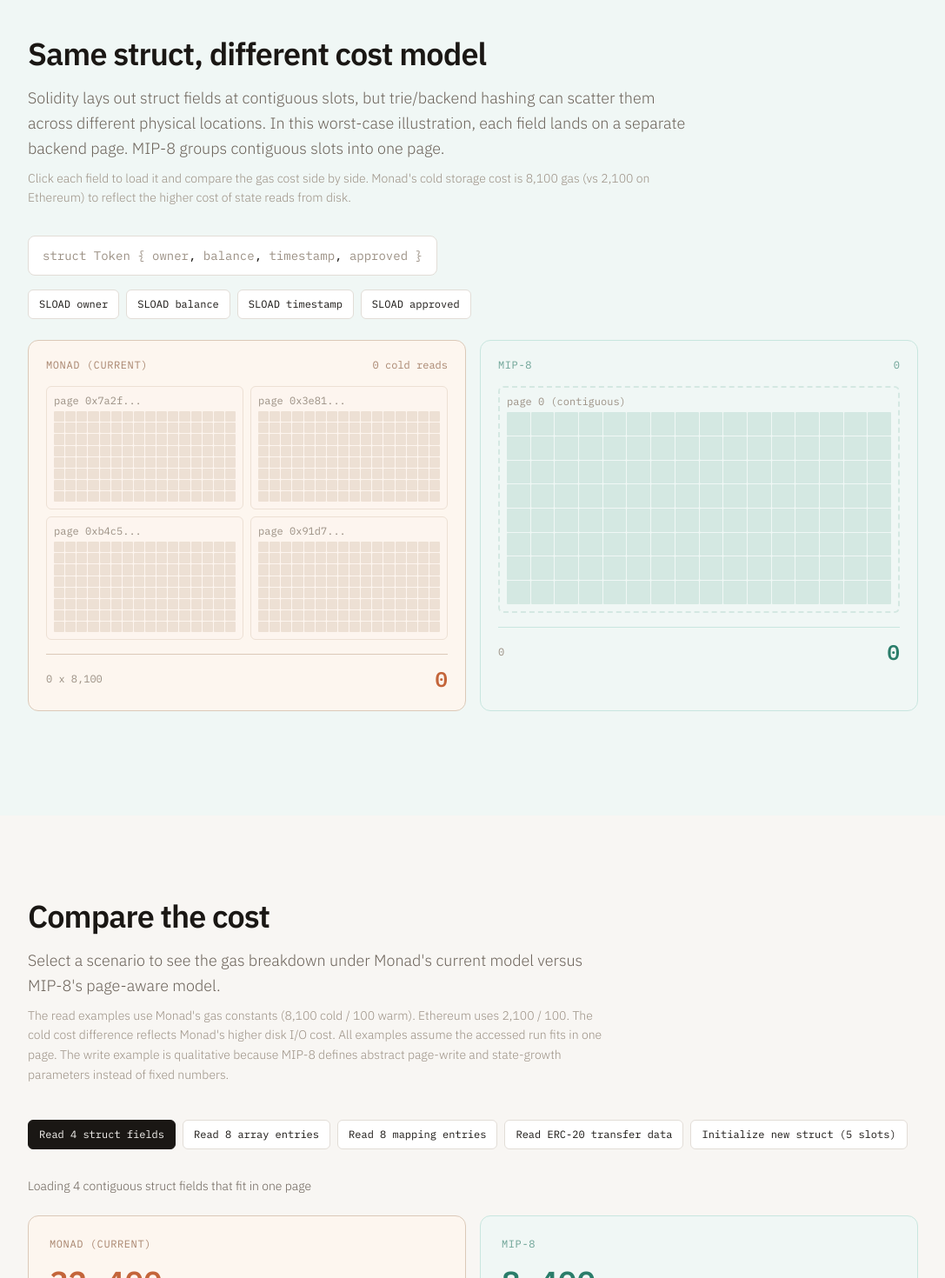
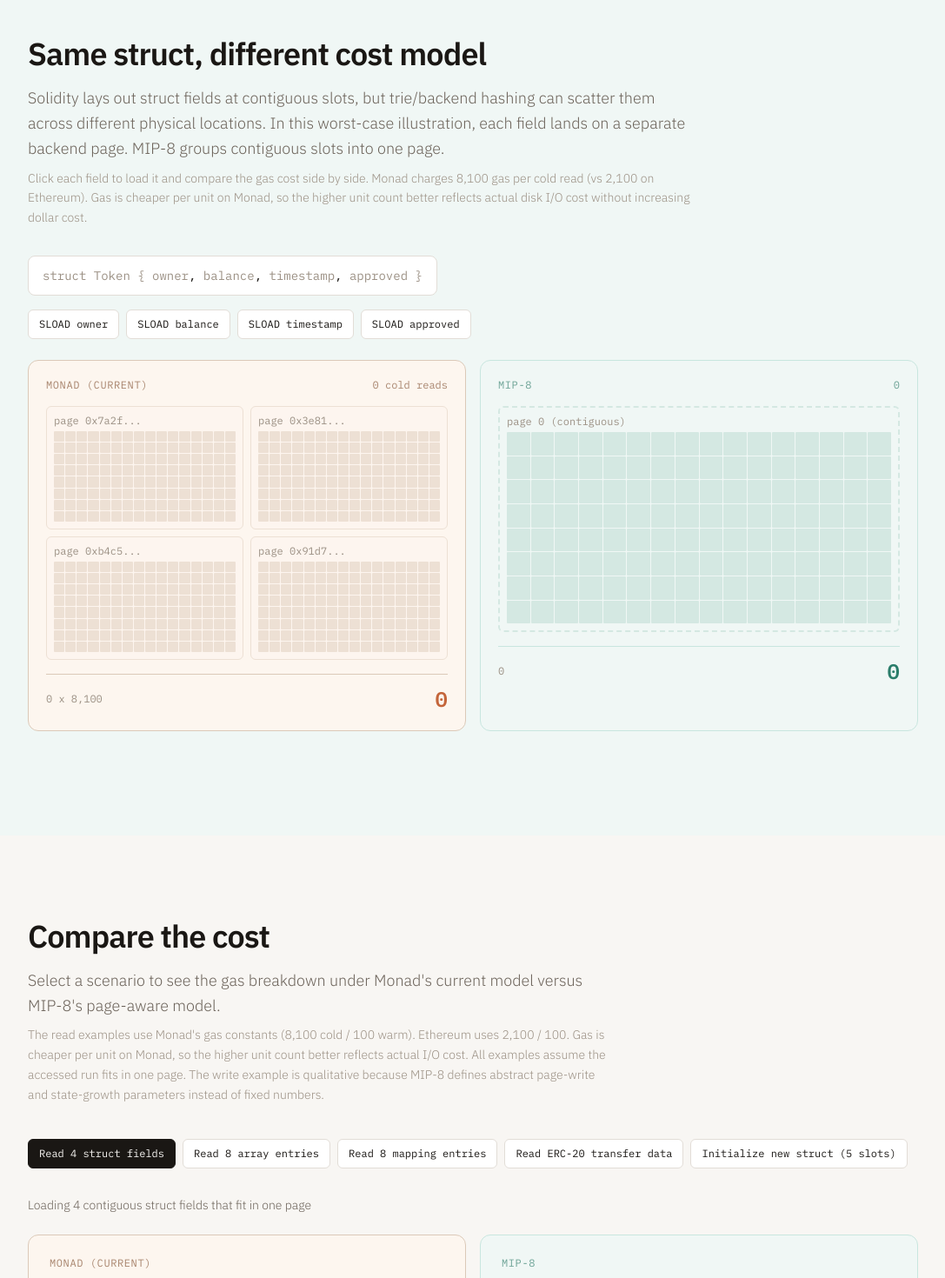
Before and after one commit to portdeveloper/pageified-storage, a Next.js app: page /mip-8 in a window 1280 px wide. Shown: the part 994-2464 px from the top of the page at 87% size, without its empty margins (96-1183 px from the left). Built offline with nearby package versions, Linux system fonts and the light colour scheme.

Commit message:
Clarify: Monad gas is cheaper per unit, so higher cold access units are not more expensive

```diff
--- a/src/components/ComparisonSection.tsx
+++ b/src/components/ComparisonSection.tsx
@@ -62,8 +62,9 @@
         </p>
         <p className="text-sm text-text-tertiary font-light max-w-3xl leading-relaxed mb-8">
           Click each field to load it and compare the gas cost side by side.
-          Monad&apos;s cold storage cost is 8,100 gas (vs 2,100 on Ethereum) to
-          reflect the higher cost of state reads from disk.
+          Monad charges 8,100 gas per cold read (vs 2,100 on Ethereum).
+          Gas is cheaper per unit on Monad, so the higher unit count better
+          reflects actual disk I/O cost without increasing dollar cost.
         </p>
 
         {/* Struct + buttons */}
--- a/src/components/GasCalculatorSection.tsx
+++ b/src/components/GasCalculatorSection.tsx
@@ -101,8 +101,9 @@
         </p>
         <p className="text-sm text-text-tertiary font-light max-w-2xl leading-relaxed mb-10">
           The read examples use Monad&apos;s gas constants (8,100 cold / 100 warm).
-          Ethereum uses 2,100 / 100. The cold cost difference reflects Monad&apos;s
-          higher disk I/O cost. All examples assume the accessed run fits in one page.
+          Ethereum uses 2,100 / 100. Gas is cheaper per unit on Monad, so the
+          higher unit count better reflects actual I/O cost.
+          All examples assume the accessed run fits in one page.
           The write example is qualitative because MIP-8 defines abstract
           page-write and state-growth parameters instead of fixed numbers.
         </p>
```
